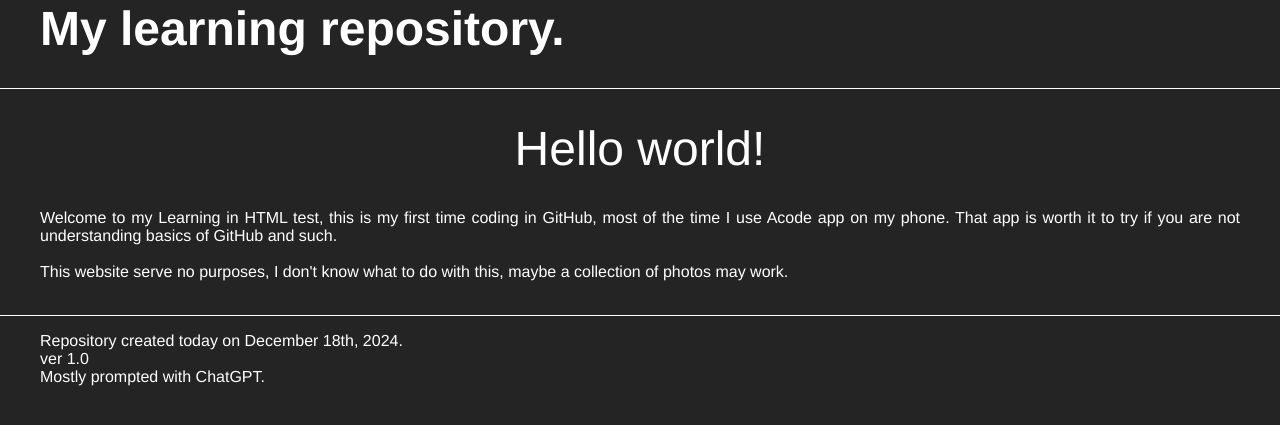
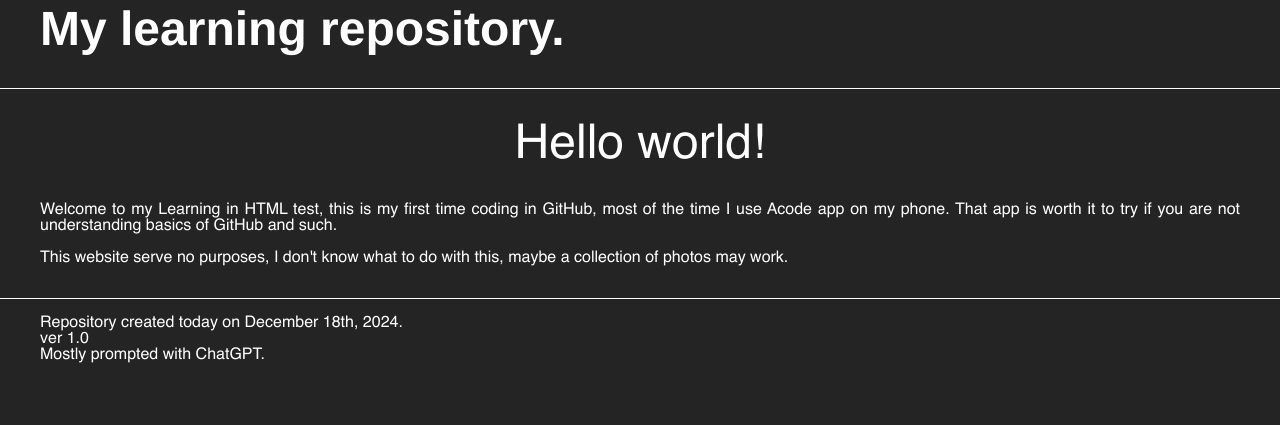
Before and after one commit to KeyzGames/KeyzGames.github.io, a PHP site: page / in a window 1280 px wide. Shown: the part 31-456 px from the top of the page. Run offline with PHP 8.4, Linux system fonts and the light colour scheme.

Commit message:
changes in format font as previously recognized as ttf and otf

```diff
--- a/styles.css
+++ b/styles.css
@@ -1,8 +1,8 @@
 @font-face {
     font-family: 'Helvetica';
-    src: url('../fonts/helvetica.ttf') format('ttf'),
-         url('../fonts/helvetica-bold.ttf') format('ttf'),
-         url('../fonts/helvetica-bold-condensed.otf') format('otf');
+    src: url('../fonts/helvetica.ttf') format('truetype'),
+         url('../fonts/helvetica-bold.ttf') format('truetype'),
+         url('../fonts/helvetica-bold-condensed.otf') format('opentype');
     font-style: normal;
 }
 
```
